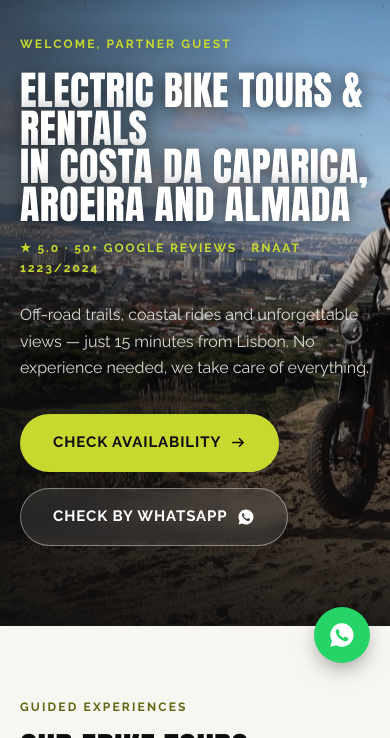
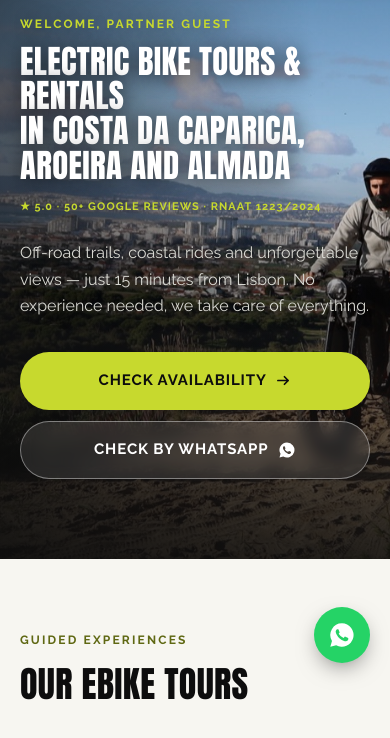
Before and after one commit to ecoasters24-hub/eCoasters, a plain HTML site: page flyer/index.html in a window 390 px wide. Shown: the part 93-831 px from the top of the page. Drawn offline with Linux system fonts and the light colour scheme.

Commit message:
commit changes

```diff
--- a/flyer/index.html
+++ b/flyer/index.html
@@ -52,6 +52,19 @@ j=d.createElement(s),dl=l!='dataLayer'?'&l='+l:'';j.async=true;j.src=
   }
   #top.phero .phero__in { text-shadow: 0 2px 20px rgba(0,0,0,.70); }
   #top.phero .phero__in .btn { text-shadow: none; }
+
+  /* Mobile hero: the headline is long, so scale it down and tighten the
+     spacing — it reads better and stays over the darker part of the photo. */
+  @media (max-width: 640px) {
+    #top.phero { padding-block: 6.75rem var(--s4); }
+    #top.phero .phero__h { font-size: clamp(1.9rem, 8.4vw, 2.35rem); line-height: 1.06;
+                           margin-bottom: var(--s2); max-width: 20ch; }
+    #top.phero .eyebrow { margin-bottom: .55rem; }
+    #top.phero .phero__tag { font-size: .68rem; letter-spacing: .1em; }
+    #top.phero .hero__p { margin-top: var(--s2); }
+    #top.phero .hero__cta { gap: .7rem; margin-top: var(--s3) !important; }
+    #top.phero .hero__cta .btn { width: 100%; }
+  }
 </style>
 
 <script>
```
